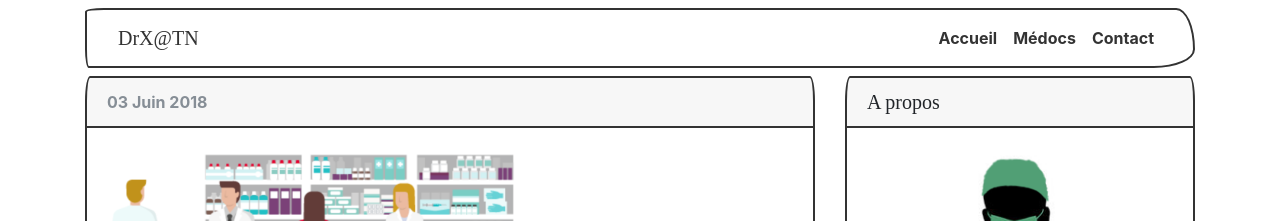
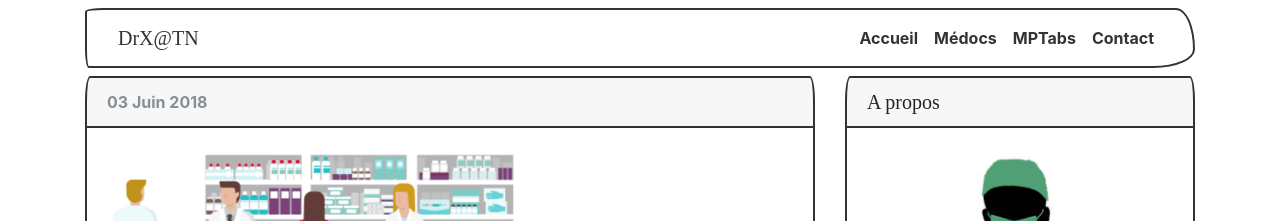
Before and after one commit to drx-tn/drx-tn.github.io, a Jekyll site: the page built from index.html, in a window 1280 px wide. Shown: the top 221 px of the page. Built offline with Jekyll 4.4.1, drawn with Linux system fonts in a browser that asks for light colours; nearby versions of some CDN libraries; some web fonts are replaced; the list of posts is cut into pages by our own code.

Commit message:
Ajout du lien vers MPTabs

```diff
--- a/_includes/head.html
+++ b/_includes/head.html
@@ -1,21 +1,26 @@
 <!DOCTYPE html>
 <html lang="fr">
+
 <head>
 	<meta charset="utf-8">
 	<meta name="viewport" content="width=device-width, initial-scale=1, shrink-to-fit=no">
 	{% seo %}
 	<link rel="shortcut icon" type="image/png" href="/img/drx-tn.png" />
-  <link rel="stylesheet" href="https://stackpath.bootstrapcdn.com/bootswatch/4.1.1/sketchy/bootstrap.min.css" crossorigin="anonymous">
+	<link rel="stylesheet" href="https://stackpath.bootstrapcdn.com/bootswatch/4.1.1/sketchy/bootstrap.min.css"
+		crossorigin="anonymous">
 	{% if page.font_awesome == true %}
-<link rel="stylesheet" href="https://use.fontawesome.com/releases/v5.0.13/css/all.css" integrity="sha384-DNOHZ68U8hZfKXOrtjWvjxusGo9WQnrNx2sqG0tfsghAvtVlRW3tvkXWZh58N9jp" crossorigin="anonymous">
+	<link rel="stylesheet" href="https://use.fontawesome.com/releases/v5.0.13/css/all.css"
+		integrity="sha384-DNOHZ68U8hZfKXOrtjWvjxusGo9WQnrNx2sqG0tfsghAvtVlRW3tvkXWZh58N9jp" crossorigin="anonymous">
 	{% endif %}
 </head>
+
 <body>
 	<div class="container my-2">
 		<nav class="navbar navbar-expand-lg navbar-light bg-light">
 			<div class="container">
 				<a class="navbar-brand" href="/">{{ site.title }}</a>
-	    <button class="navbar-toggler" type="button" data-toggle="collapse" data-target="#navbarResponsive" aria-controls="navbarResponsive" aria-expanded="false" aria-label="Toggle navigation">
+				<button class="navbar-toggler" type="button" data-toggle="collapse" data-target="#navbarResponsive"
+					aria-controls="navbarResponsive" aria-expanded="false" aria-label="Toggle navigation">
 					<span class="navbar-toggler-icon"></span>
 				</button>
 				<div class="collapse navbar-collapse" id="navbarResponsive">
@@ -27,6 +32,9 @@
 							<a class="nav-link" href="/medocs">Médocs</a>
 						</li>
 						<li class="nav-item">
+							<a class="nav-link" href="/mptabs">MPTabs</a>
+						</li>
+						<li class="nav-item">
 							<a class="nav-link" href="/contact">Contact</a>
 						</li>
 					</ul>
```
Lines whose indentation alone changed are shown as unchanged.
